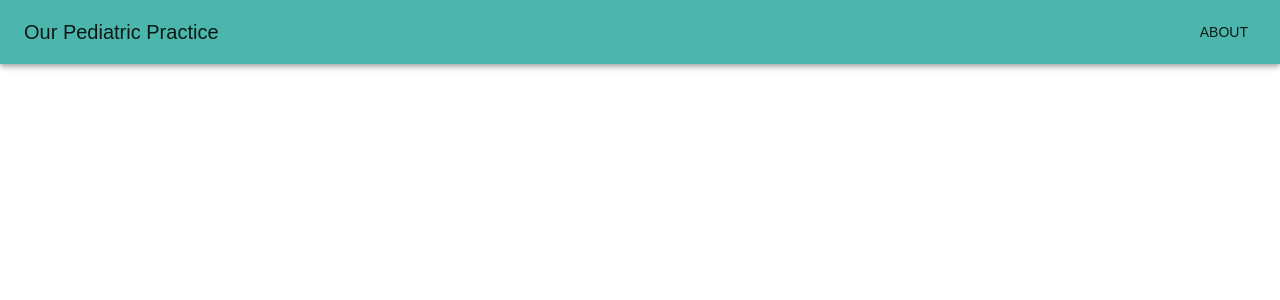
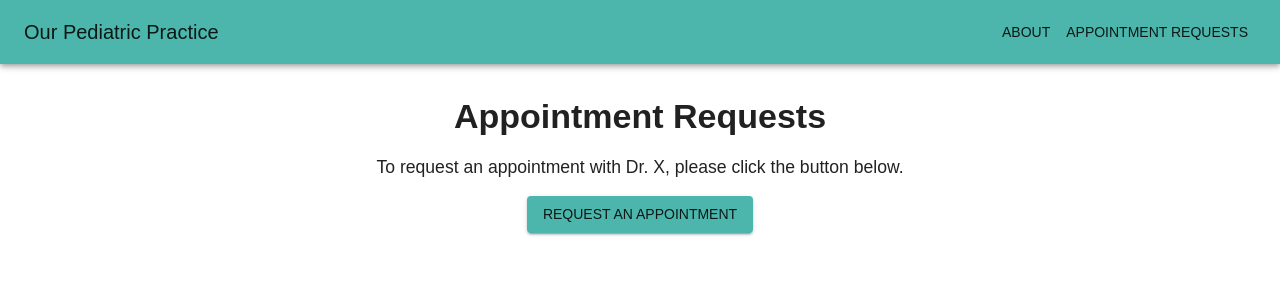
Before and after one commit to Ellahinator/ui-ux-midterm, a React (Create React App) app: page /appointment-requests in a window 1280 px wide. Shown: the top 300 px of the page. Built offline with nearby package versions, Linux system fonts and the light colour scheme.

Commit message:
AppointmentRequests.js implementation

```diff
--- a/src/App.js
+++ b/src/App.js
@@ -4,6 +4,7 @@ import { ThemeProvider, createTheme, CssBaseline } from '@mui/material';
 import Navbar from './components/Navbar';
 import Home from './pages/Home';
 import About from './pages/About';
+import AppointmentRequests from './pages/AppointmentRequests';
 
 const theme = createTheme({
   palette: {
@@ -34,6 +35,7 @@ function App() {
         <Routes>
           <Route path="/" element={<Home />} />
           <Route path="/about" element={<About />} />
+          <Route path="/appointment-requests" element={<AppointmentRequests />} />
         </Routes>
       </Router>
     </ThemeProvider>
--- a/src/components/Navbar.js
+++ b/src/components/Navbar.js
@@ -12,7 +12,7 @@ function Navbar() {
           </Typography>
         </Box>
         <Button color="inherit" component={Link} to="/about">About</Button>
-        {/* <Button color="inherit" component={Link} to="/appointment-requests">Appointment Requests</Button> */}
+        <Button color="inherit" component={Link} to="/appointment-requests">Appointment Requests</Button>
         {/* <Button color="inherit" component={Link} to="/see-reviews">See Reviews</Button> */}
       </Toolbar>
     </AppBar>
--- /dev/null
+++ b/src/pages/AppointmentRequests.js
@@ -0,0 +1,25 @@
+import React from 'react';
+import { Button, Typography, Box } from '@mui/material';
+
+function AppointmentRequests() {
+  return (
+    <Box sx={{ textAlign: 'center', mt: 4 }}>
+      <Typography variant="h4">Appointment Requests</Typography>
+      <Typography variant="body1" sx={{ mt: 2 }}>
+        To request an appointment with Dr. X, please click the button below.
+      </Typography>
+      <Button
+        variant="contained"
+        color="primary"
+        href="https://appointment-service.com"
+        target="_blank"
+        rel="noopener noreferrer"
+        sx={{ mt: 2 }}
+      >
+        Request an Appointment
+      </Button>
+    </Box>
+  );
+}
+
+export default AppointmentRequests;
```
